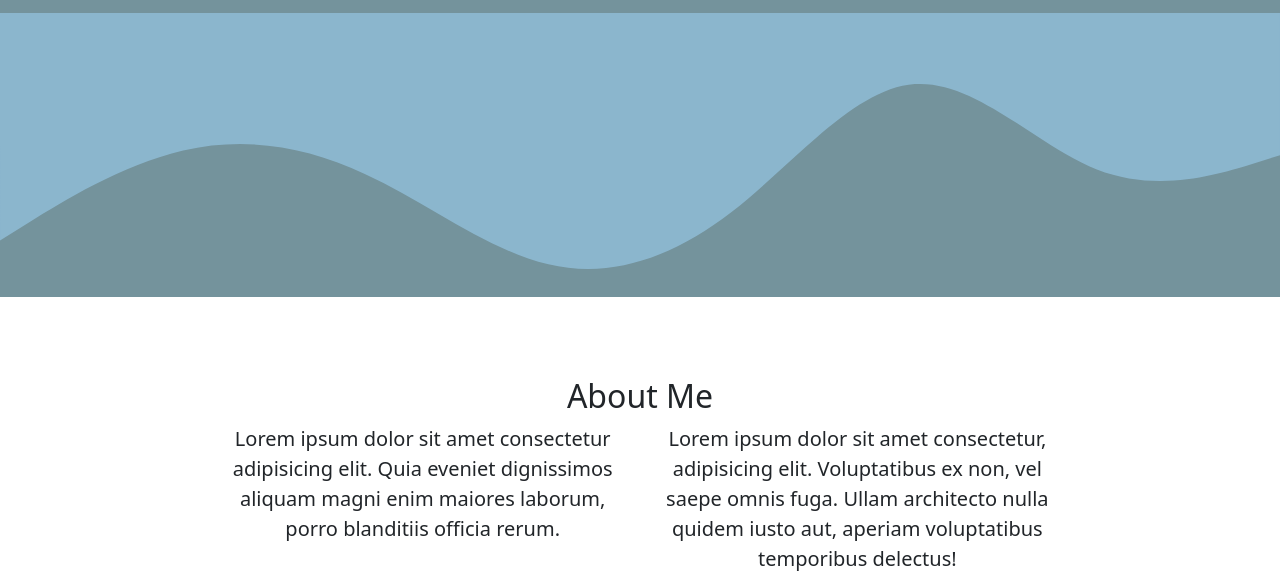
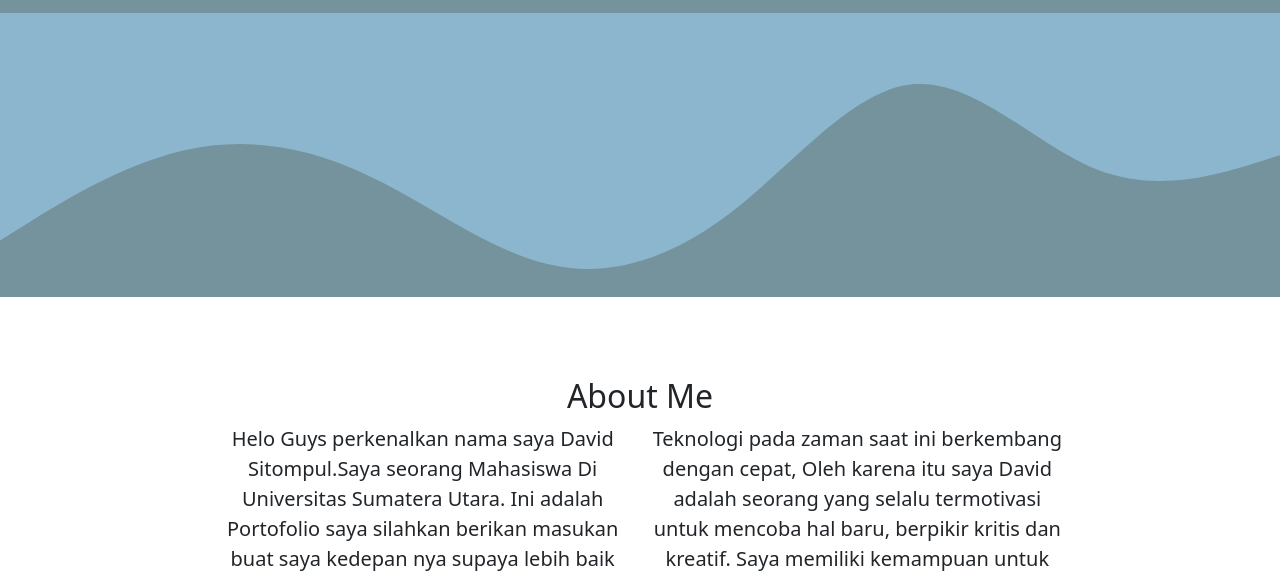
Before and after one commit to DavidSitompul/WebPortofolio.github.io, a plain HTML site: page index.html in a window 1280 px wide. Shown: the part 373-952 px from the top of the page. Drawn offline with nearby package versions, Linux system fonts and the light colour scheme.

Commit message:
Mengubah Kalimat di about me

```diff
--- a/index.html
+++ b/index.html
@@ -69,10 +69,13 @@
           <h2>About Me</h2>
           <div class="row justify-content-center fs-5 text-center">
             <div class="col-4">
-              <p>Lorem ipsum dolor sit amet consectetur adipisicing elit. Quia eveniet dignissimos aliquam magni enim maiores laborum, porro blanditiis officia rerum.</p>
+              <p>Helo Guys perkenalkan nama saya David Sitompul.Saya seorang Mahasiswa Di Universitas Sumatera Utara. Ini adalah Portofolio saya silahkan berikan masukan buat saya kedepan nya supaya lebih baik lagi.</p>
             </div>
             <div class="col-4">
-              <p>Lorem ipsum dolor sit amet consectetur, adipisicing elit. Voluptatibus ex non, vel saepe omnis fuga. Ullam architecto nulla quidem iusto aut, aperiam voluptatibus temporibus delectus!</p>
+              <p>
+                Teknologi pada zaman saat ini berkembang dengan cepat, Oleh karena itu saya David adalah seorang yang selalu termotivasi untuk mencoba hal baru, berpikir kritis dan kreatif. Saya memiliki kemampuan untuk berkomunikasi yang
+                baik dan memiliki ketertarikan besar dalam dunia digital. Saya juga lagi mendalami web development. Semoga web saya yg sederhana ini bisa saya kembang kan lagi.
+              </p>
             </div>
           </div>
         </div>
```
